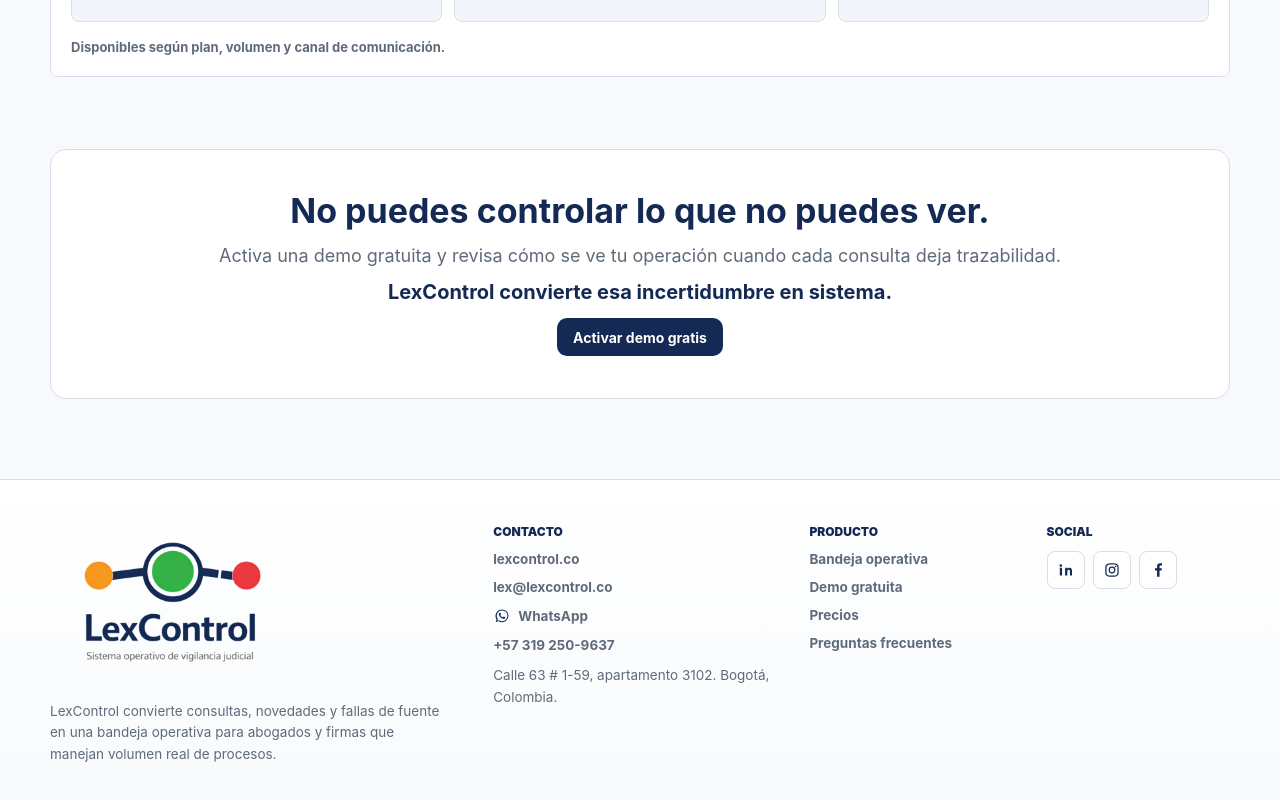
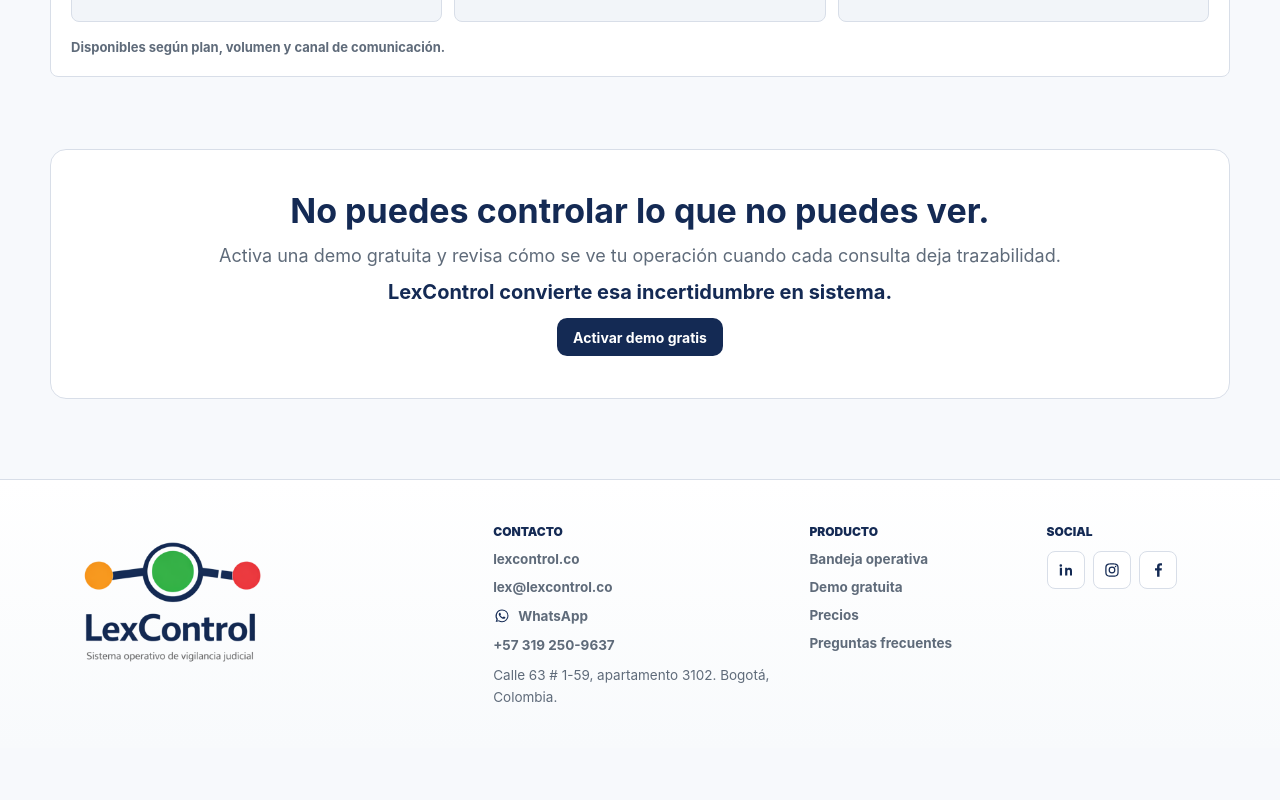
Before and after one commit to villalbajuan-maker/legal-tech, a React (Vite) app in the folder apps/web/: page / in a window 1280 px wide. Shown: the part 5614-6414 px from the top of the page. After the commit the page ends 6362 px from the top, so only its background shows below. Built offline with nearby package versions, Linux system fonts and the light colour scheme.

Commit message:
Simplify landing footer brand

```diff
--- a/apps/web/src/main.tsx
+++ b/apps/web/src/main.tsx
@@ -1374,10 +1374,6 @@
       <footer className="siteFooter">
         <div className="footerBrand">
           <img src={logoUrl} alt="LexControl" />
-          <p>
-            LexControl convierte consultas, novedades y fallas de fuente en una
-            bandeja operativa para abogados y firmas que manejan volumen real de procesos.
-          </p>
         </div>
         <div className="footerBlock">
           <span>Contacto</span>
```
